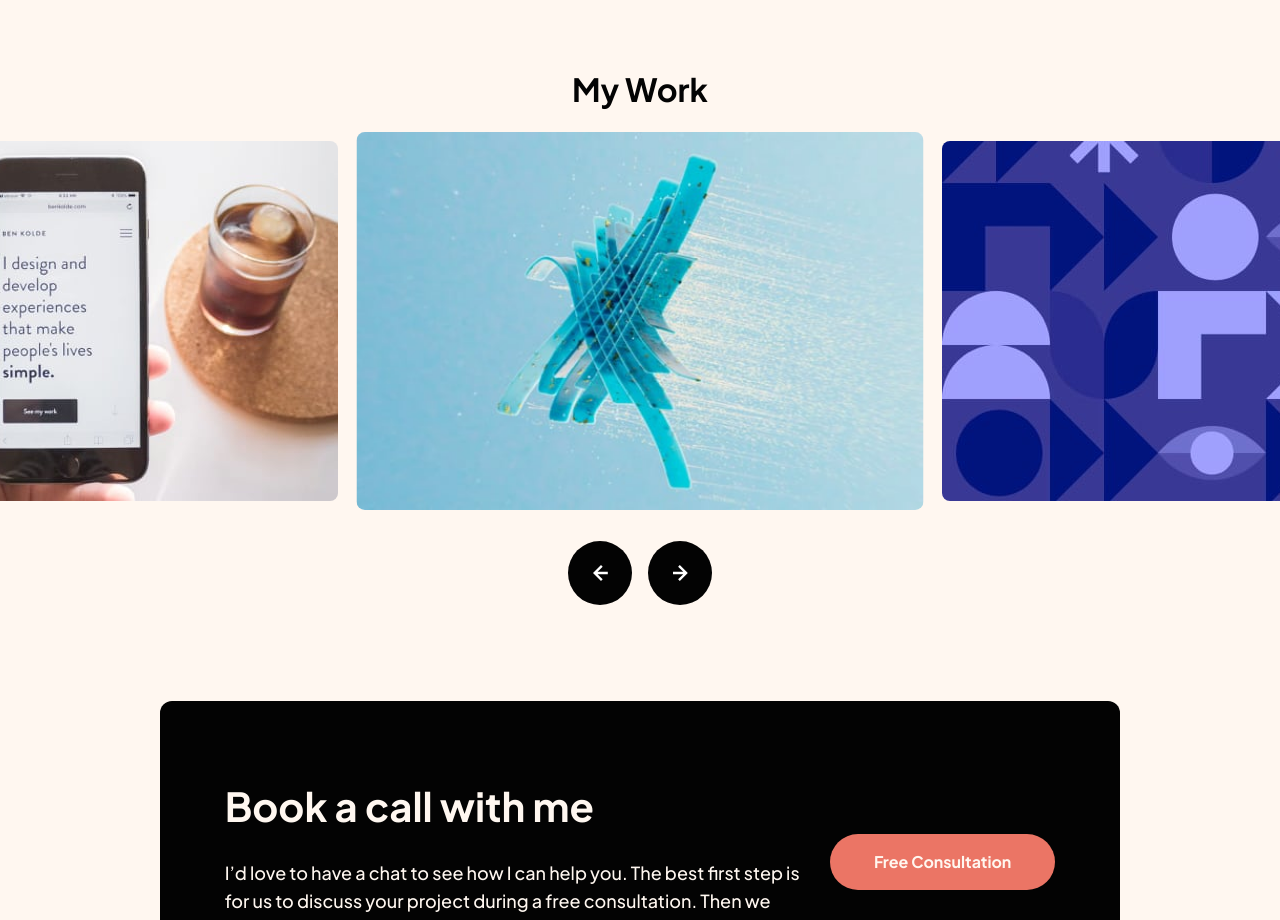
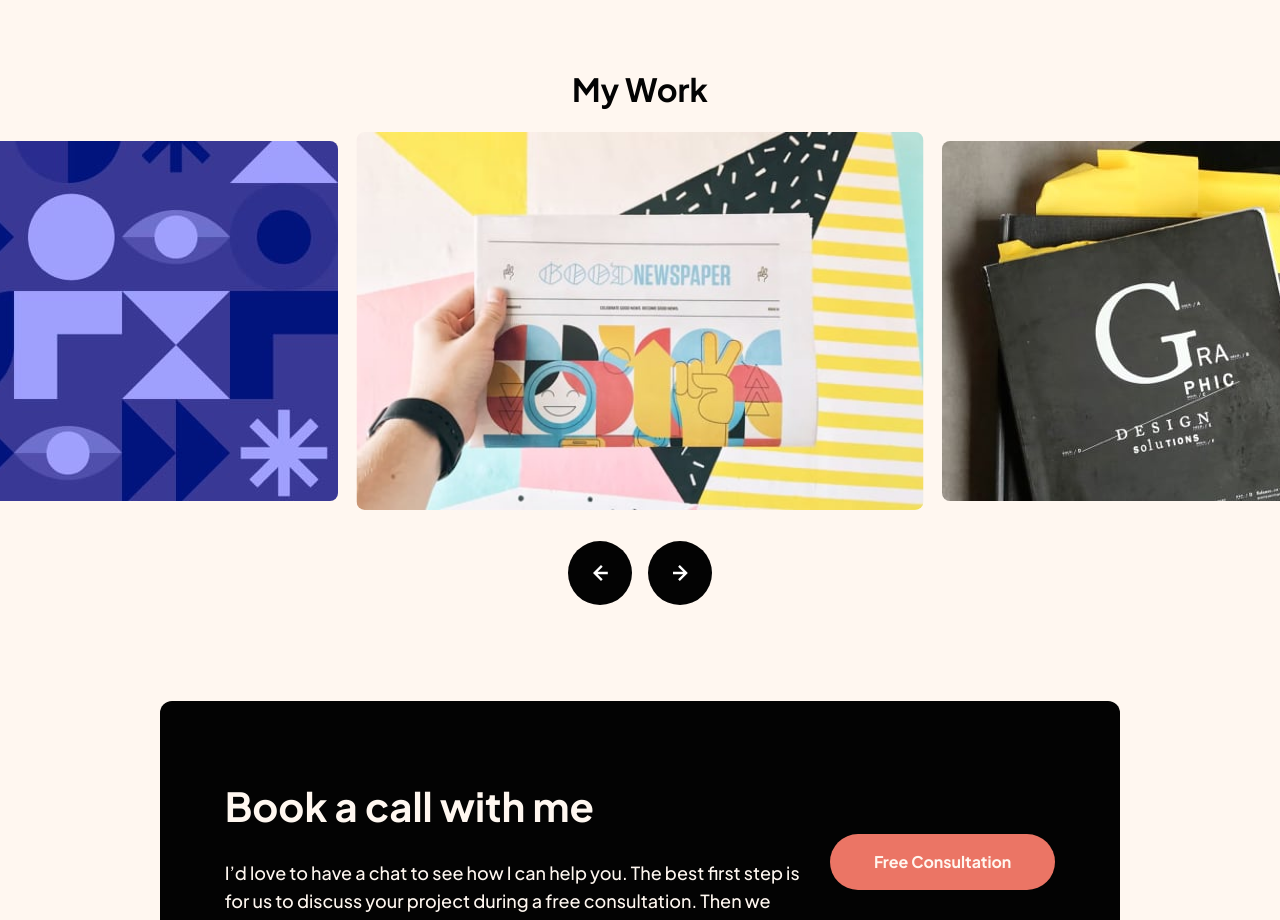
Before and after one commit to arpit8392/fem-challenge-24-single-page-design-portfolio, a Next.js app: page / in a window 1280 px wide. Shown: the part 1320-2240 px from the top of the page. Built offline with nearby package versions, Linux system fonts and the light colour scheme.

Commit message:
Start Index Reset to match with design

```diff
--- a/components/Slider.tsx
+++ b/components/Slider.tsx
@@ -10,7 +10,7 @@ type Props = {
 }
 
 const Slider = ({ images }: Props) => {
-	const [currentIndex, setCurrentIndex] = useState(0)
+	const [currentIndex, setCurrentIndex] = useState(2)
 
 	const previous = () => {
 		const isFirstSlide = currentIndex === 0
```
